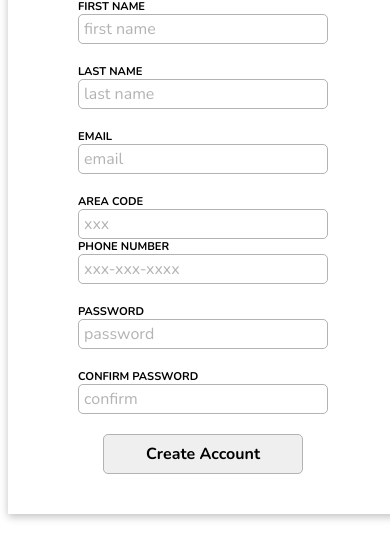
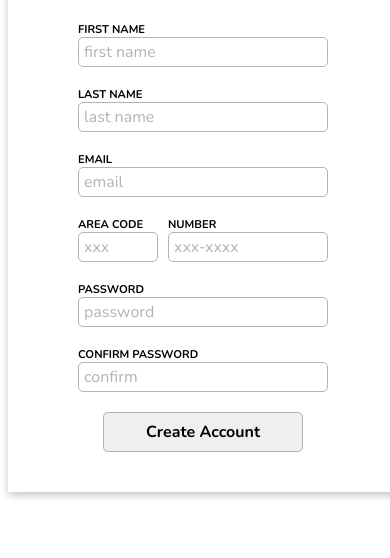
Before and after one commit to hspark220/sign-up-form, a plain HTML site: page index.html in a window 390 px wide. Shown: the part 234-792 px from the top of the page. Drawn offline with nearby package versions, Linux system fonts and the light colour scheme.

Commit message:
Made area code form
separated the area code with the phone number.

```diff
--- a/index.html
+++ b/index.html
@@ -25,10 +25,15 @@
                     <input type="email" id="email" placeholder="email" required>
                 </div>
                 <div class="phonenumber">
-                    <label for="areacode">AREA CODE</label>
-                    <input type="number"placeholder="xxx" id="areacode">
-                    <label for="phonenumber">PHONE NUMBER</label>
-                    <input type="number" placeholder="xxx-xxx-xxxx" id="phonenumber">
+                    <div class="areacode">
+                        <label for="areacode">AREA CODE</label>
+                        <input type="number"placeholder="xxx" id="areacode">
+                    </div>
+                    <div class="number">
+                        <label for="phonenumber">NUMBER</label>
+                        <input type="number" placeholder="xxx-xxxx" id="phonenumber">
+                    </div>
+
                 </div>
                 <div class="password">
                     <label for="password">PASSWORD</label>
--- a/style.css
+++ b/style.css
@@ -16,11 +16,6 @@ body {
     height: 100vh;
     width: 100vw;
 }
-/* .left {
-    width: 50%;
-    height: auto;
-    background-color: black;
-} */
 
 .sign-up {
     width: 600px;
@@ -71,8 +66,16 @@ input {
     border: rgb(180, 178, 178) 1px solid;
     border-radius: 5px;
 }
-#areacode {
-    width: 80;
+
+.forms .phonenumber {
+    display: flex;
+    flex-direction: row;
+}
+#areacode, .areacode label {
+    width: 80px;
+}
+#phonenumber, .number label {
+    width: 160px;
 }
 
 button {
```
